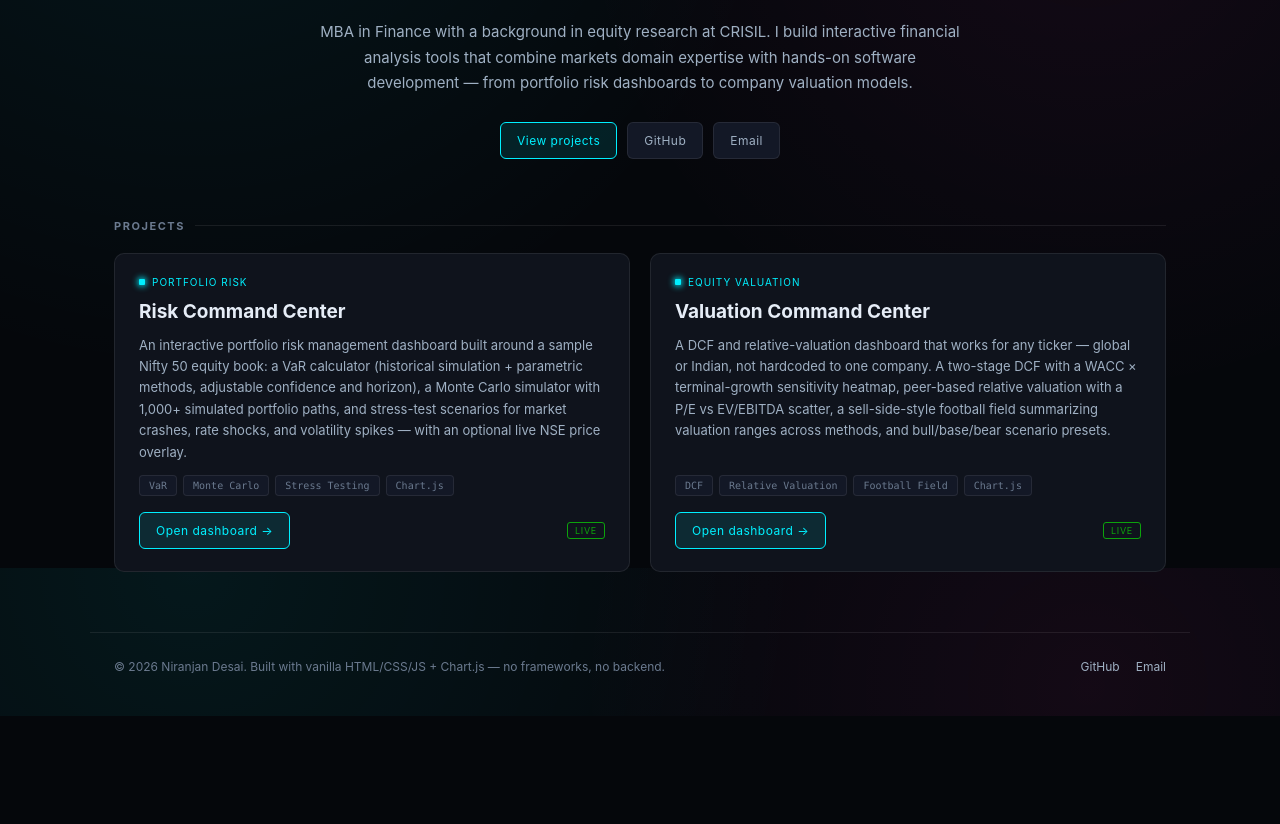
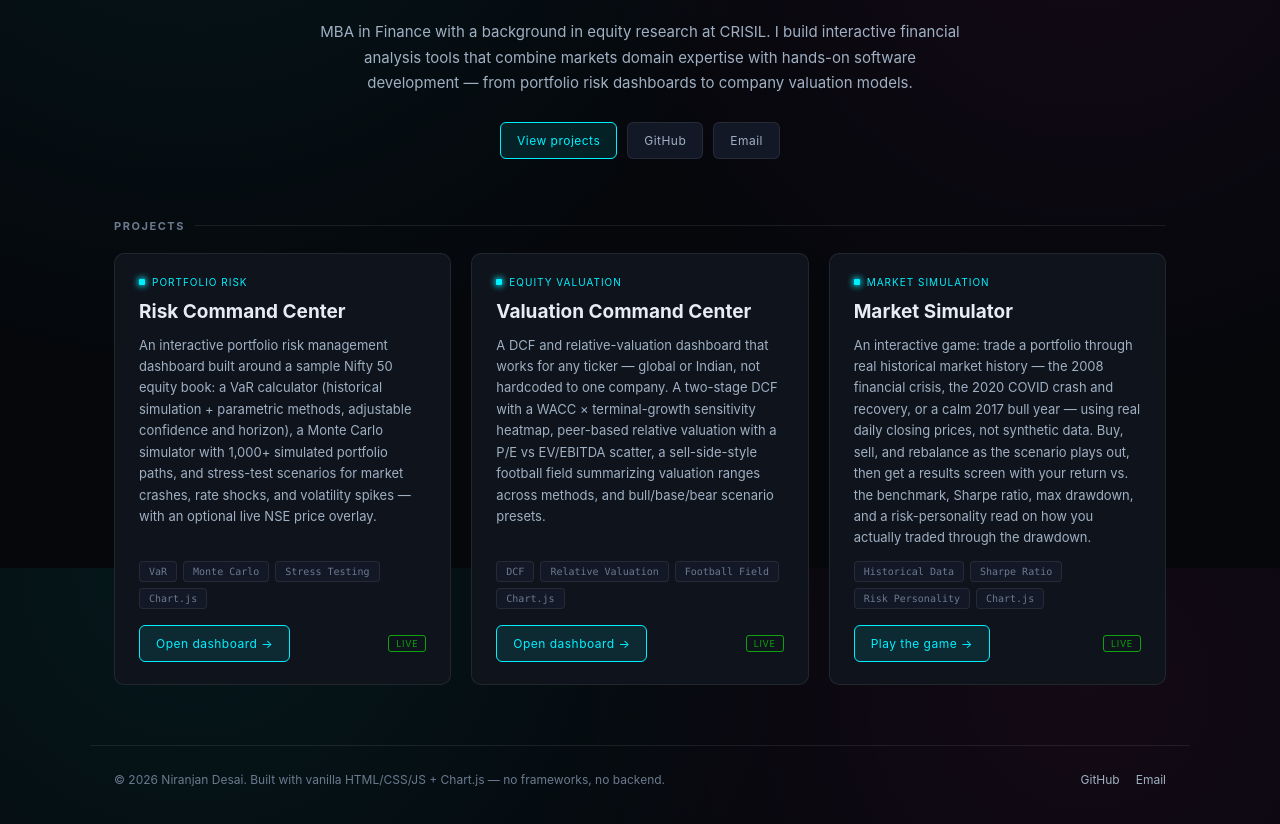
Before and after one commit to Nnd1106/nnd1106.github.io, a plain HTML site: page index.html in a window 1280 px wide. Shown: the part 232-1056 px from the top of the page. Before the commit the page ends 948 px from the top, so only its background shows below. Drawn offline with Linux system fonts and the light colour scheme.

Commit message:
Add Market Simulator project card
Third project card, matching the existing risk-command-center /
valuation-command-center card style.

```diff
--- a/index.html
+++ b/index.html
@@ -85,6 +85,29 @@
         </div>
       </article>
 
+      <article class="project-card">
+        <div class="project-kicker">Market Simulation</div>
+        <h3>Market Simulator</h3>
+        <p>
+          An interactive game: trade a portfolio through real historical market history —
+          the 2008 financial crisis, the 2020 COVID crash and recovery, or a calm 2017 bull
+          year — using real daily closing prices, not synthetic data. Buy, sell, and
+          rebalance as the scenario plays out, then get a results screen with your return
+          vs. the benchmark, Sharpe ratio, max drawdown, and a risk-personality read on how
+          you actually traded through the drawdown.
+        </p>
+        <div class="tag-row">
+          <span class="tag">Historical Data</span>
+          <span class="tag">Sharpe Ratio</span>
+          <span class="tag">Risk Personality</span>
+          <span class="tag">Chart.js</span>
+        </div>
+        <div class="card-footer">
+          <a class="btn primary" href="https://nnd1106.github.io/market-simulator/" target="_blank" rel="noopener">Play the game →</a>
+          <span class="live-badge">LIVE</span>
+        </div>
+      </article>
+
     </div>
   </section>
 
```
